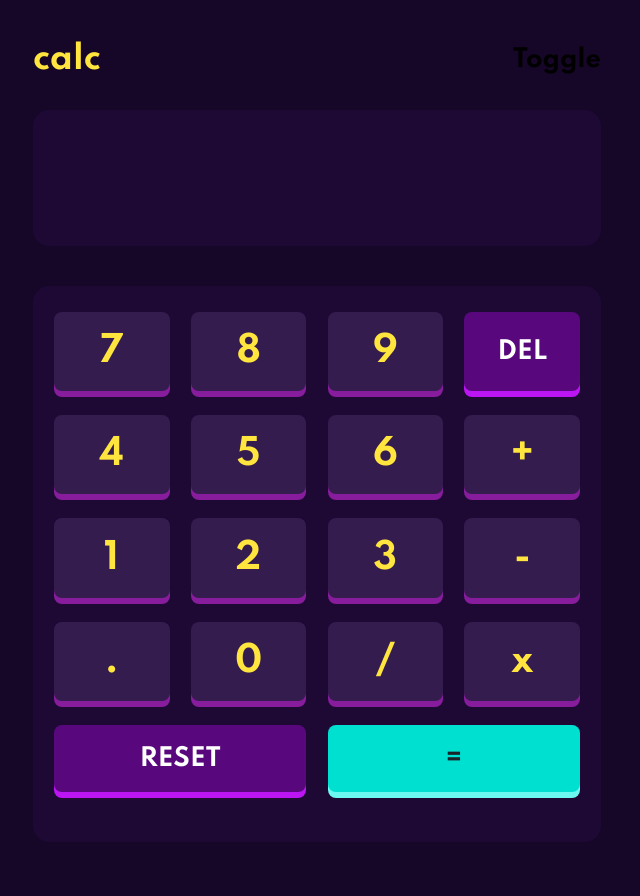
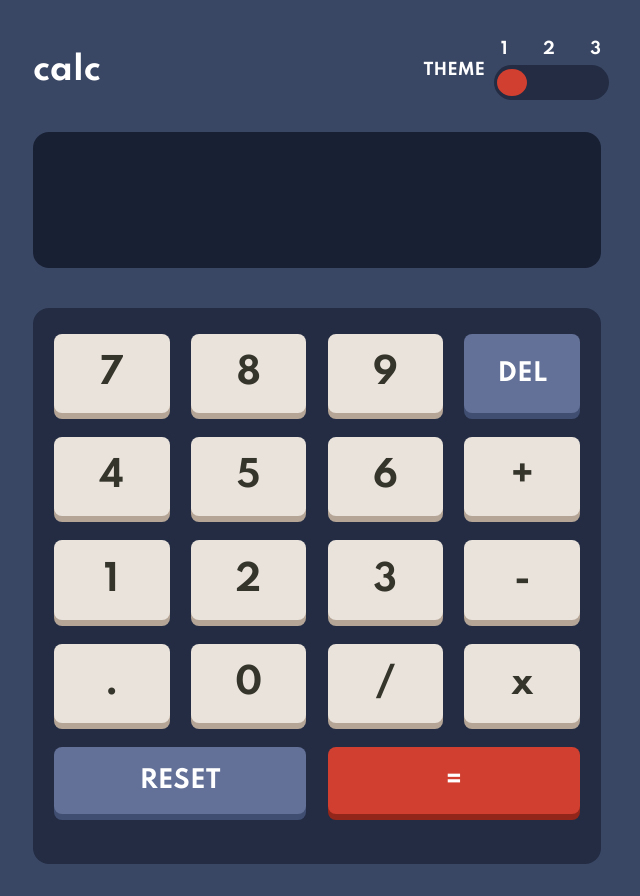
Before and after one commit to AbderrahmaneFadili/calculator-app-react, a React (Create React App) app: page / in a window 1280 px wide. Shown: the whole page, without its empty margins (323-963 px from the left). Before the commit the page ends 874 px from the top, so only its background shows below. Built offline with nearby package versions, Linux system fonts and the light colour scheme.

Commit message:
Create the toggle Styling

```diff
--- a/src/App.jsx
+++ b/src/App.jsx
@@ -6,7 +6,7 @@ import { Container } from "./themes/GlobalStyle";
 import Calculator from "./components/Calculator/Calculator";
 const App = () => {
   return (
-    <ThemeProvider theme={theme3}>
+    <ThemeProvider theme={theme1}>
       <>
         <GlobalStyle />
         <Container>
--- a/src/components/Header/Header.jsx
+++ b/src/components/Header/Header.jsx
@@ -1,12 +1,12 @@
 import React from "react";
-import { useTheme } from "styled-components";
+import Toggle from "../Toggle/Toggle";
 import { HeaderContainer, HeaderTitle } from "./Header.styles";
 
 function Header() {
   return (
     <HeaderContainer>
       <HeaderTitle>calc</HeaderTitle>
-      <h2>Toggle</h2>
+      <Toggle />
     </HeaderContainer>
   );
 }
--- /dev/null
+++ b/src/components/Toggle/Toggle.jsx
@@ -0,0 +1,41 @@
+import React, { useState } from "react";
+import {
+  Circle,
+  ThemeNumber,
+  ThemeNumberContainer,
+  ToggleContainer,
+  ToggleCirleContainer,
+  ToggleLabel,
+  ToggleWrapper,
+} from "./Toggle.styles";
+function Toggle() {
+  const [position, setPosition] = useState(0);
+  const goToTheme1 = () => {
+    setPosition(0);
+  };
+
+  const goToTheme2 = () => {
+    setPosition(40);
+  };
+
+  const goToTheme3 = () => {
+    setPosition(78);
+  };
+  return (
+    <ToggleContainer>
+      <ToggleLabel>THEME</ToggleLabel>
+      <ToggleWrapper>
+        <ThemeNumberContainer>
+          <ThemeNumber onClick={goToTheme1}>1</ThemeNumber>
+          <ThemeNumber onClick={goToTheme2}>2</ThemeNumber>
+          <ThemeNumber onClick={goToTheme3}>3</ThemeNumber>
+        </ThemeNumberContainer>
+        <ToggleCirleContainer>
+          <Circle position={position}></Circle>
+        </ToggleCirleContainer>
+      </ToggleWrapper>
+    </ToggleContainer>
+  );
+}
+
+export default Toggle;
--- /dev/null
+++ b/src/components/Toggle/Toggle.styles.js
@@ -0,0 +1,57 @@
+import styled from "styled-components";
+
+export const ToggleContainer = styled.div`
+  display: flex;
+  align-items: center;
+`;
+
+export const ThemeNumberContainer = styled.div`
+  display: flex;
+  justify-content: space-between;
+  cursor: pointer;
+  width: 100px;
+`;
+
+export const ToggleLabel = styled.span`
+  margin-right: 1rem;
+  color: ${({ theme }) =>
+    theme.theme === "theme3"
+      ? "var(--text-yellow)"
+      : theme.theme === "theme1"
+      ? "var(--text-light)"
+      : "var(--text-dark)"};
+`;
+
+export const ThemeNumber = styled.span`
+  color: ${({ theme }) =>
+    theme.theme === "theme3"
+      ? "var(--text-yellow)"
+      : theme.theme === "theme1"
+      ? "var(--text-light)"
+      : "var(--text-dark)"};
+`;
+
+export const ToggleCirleContainer = styled.div`
+  width: 115%;
+  background-color: var(--toggle-background);
+  height: 35px;
+  border-radius: 30px;
+  align-self: center;
+  margin-top: 6px;
+  padding: 0.22rem;
+`;
+
+export const Circle = styled.div`
+  width: 30px;
+  height: 100%;
+  background-color: var(--key-equal);
+  border-radius: 100%;
+  transition: all 0.4s;
+  transform: ${({ position }) => "translateX(" + position + "px)"};
+`;
+
+export const ToggleWrapper = styled.div`
+  display: flex;
+  align-items: center;
+  flex-direction: column;
+`;
```
